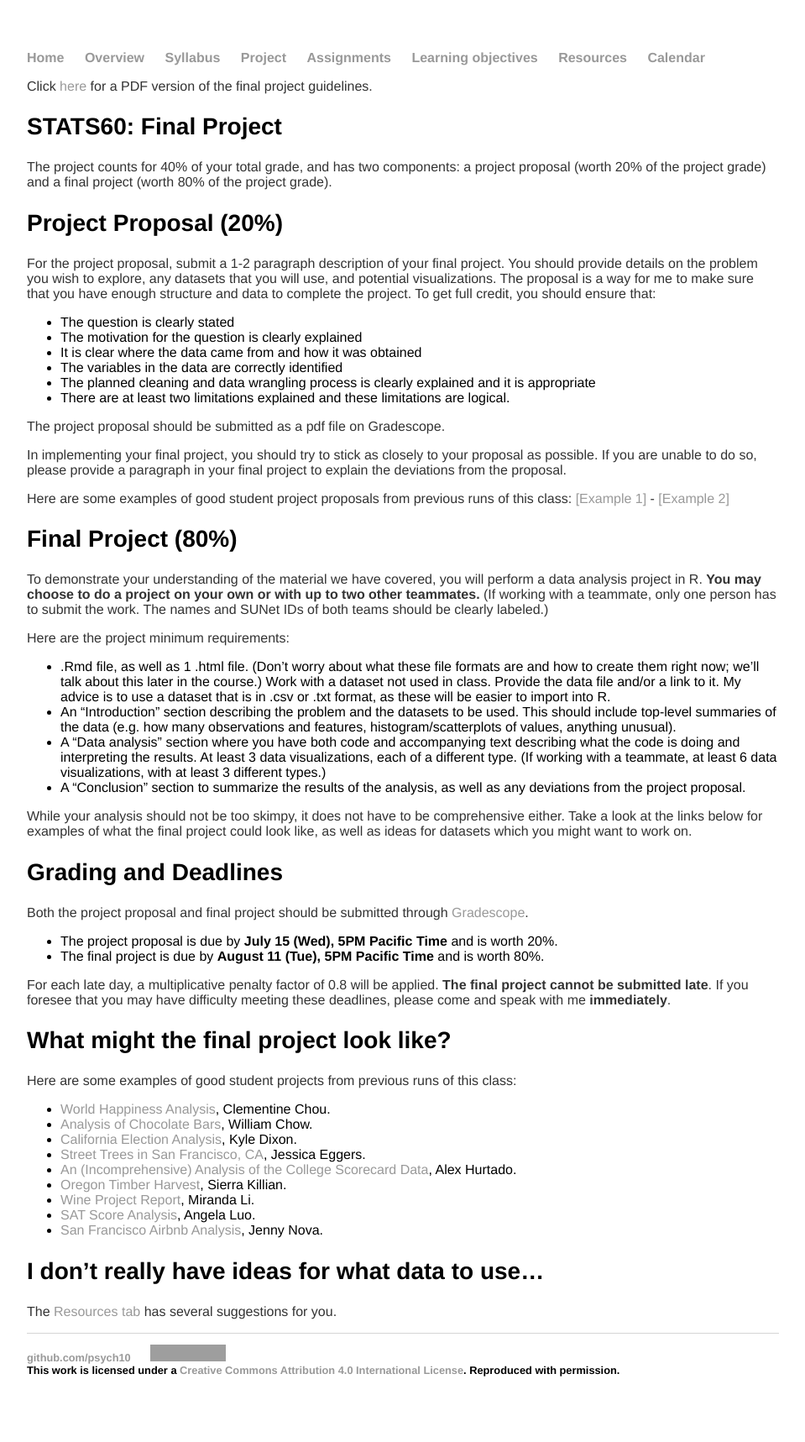
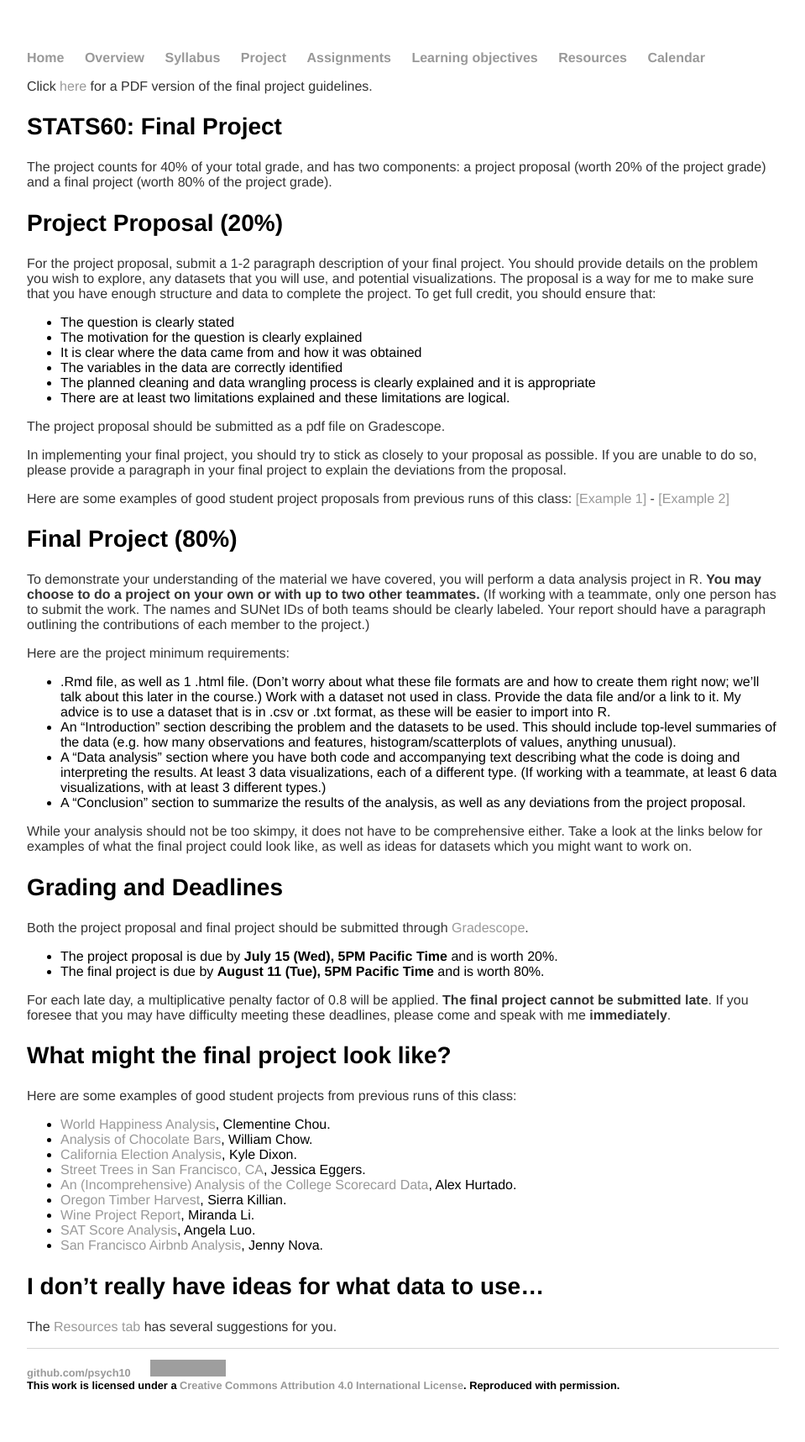
Before and after one commit to stats60/stats60.github.io, a Jekyll site: the page built from project/index.md, in a window 1280 px wide. Shown: the whole page at 84% size, without its empty margins (160-1119 px from the left). Built offline with Jekyll 4.4.1, drawn with Linux system fonts in a browser that asks for light colours; our own code applies the rules of GitHub Pages for plain Markdown files; grey boxes are pictures that could not be loaded.

Commit message:
final project

```diff
--- a/project/index.md
+++ b/project/index.md
@@ -29,7 +29,7 @@ Here are some examples of good student project proposals from previous runs of t
 ## Final Project (80%)
 
 To demonstrate your understanding of the material we have covered, you will perform a data analysis project in R.
-**You may choose to do a project on your own or with up to two other teammates.** (If working with a teammate, only one person has to submit the work. The names and SUNet IDs of both teams should be clearly labeled.)
+**You may choose to do a project on your own or with up to two other teammates.** (If working with a teammate, only one person has to submit the work. The names and SUNet IDs of both teams should be clearly labeled. Your report should have a paragraph outlining the contributions of each member to the project.)
 
 Here are the project minimum requirements:
 
```
